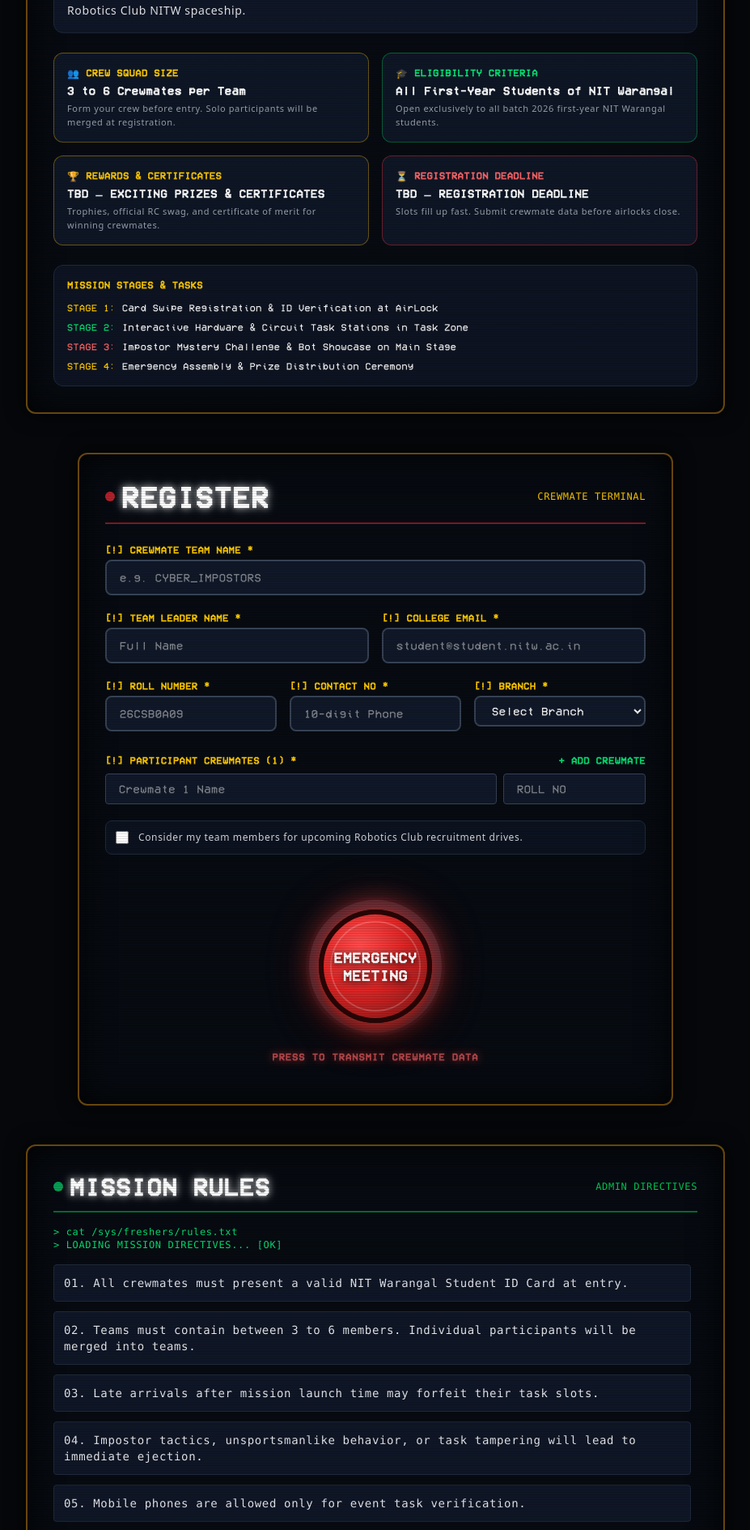
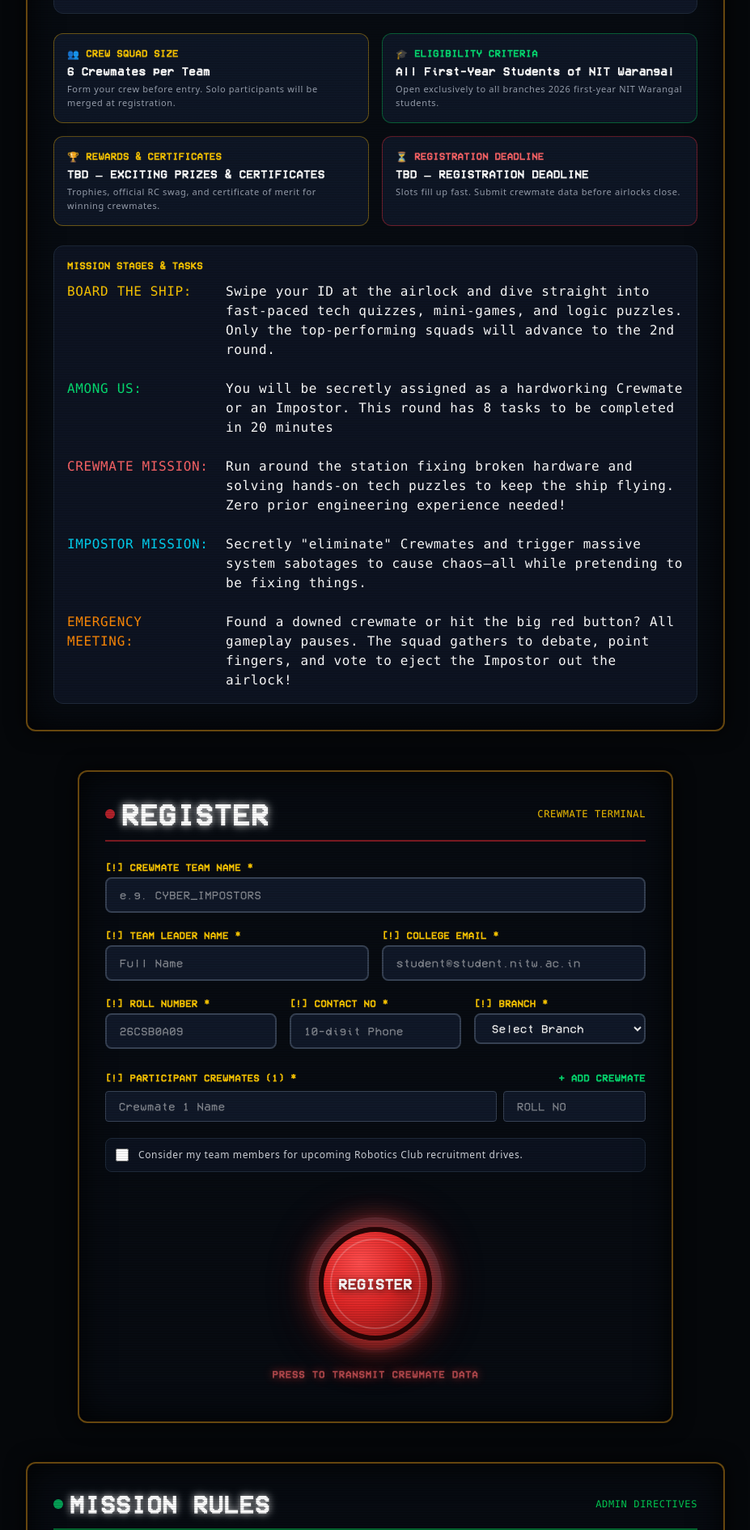
Before and after one commit to rishabhraturi05/rc_web, a Next.js app: page /freshers in a window 1280 px wide. Shown: the part 880-2769 px from the top of the page at 81% size, without its empty margins (176-1103 px from the left). Built offline with nearby package versions, Linux system fonts and the light colour scheme.

Commit message:
modified freshers event details

```diff
--- a/src/app/freshers/components/ContactCrew.jsx
+++ b/src/app/freshers/components/ContactCrew.jsx
@@ -49,12 +49,6 @@ export default function ContactCrew() {
                   📞 {org.phone}
                 </a>
 
-                <a
-                  href={`mailto:${org.email}`}
-                  className="block px-3 py-1.5 rounded bg-gray-950 hover:bg-gray-800 text-yellow-400 hover:text-yellow-300 transition-colors font-mono truncate"
-                >
-                  ✉️ {org.email}
-                </a>
               </div>
             </div>
           ))}
--- a/src/app/freshers/components/EmergencyButton.jsx
+++ b/src/app/freshers/components/EmergencyButton.jsx
@@ -2,7 +2,7 @@
 
 import React from "react";
 
-export default function EmergencyButton({ onClick, disabled = false, label = "EMERGENCY\nMEETING" }) {
+export default function EmergencyButton({ onClick, disabled = false }) {
   return (
     <div className="relative flex flex-col items-center justify-center p-4 font-vcr">
       <div className="emergency-button-container">
@@ -10,10 +10,9 @@ export default function EmergencyButton({ onClick, disabled = false, label = "EM
           type="button"
           disabled={disabled}
           onClick={onClick}
-          className={`emergency-btn-3d-active emergency-pulse-glow group ${
-            disabled ? "opacity-50 cursor-not-allowed" : "cursor-pointer"
-          }`}
-          aria-label="Trigger Emergency Meeting Registration"
+          className={`emergency-btn-3d-active emergency-pulse-glow group ${disabled ? "opacity-50 cursor-not-allowed" : "cursor-pointer"
+            }`}
+          aria-label="Register Button"
         >
           {/* Glass Dome Highlight */}
           <div className="absolute inset-2 rounded-full border-2 border-white/20 pointer-events-none" />
@@ -21,12 +20,7 @@ export default function EmergencyButton({ onClick, disabled = false, label = "EM
           {/* Button Label */}
           <div className="relative z-10 text-center px-2">
             <span className="block text-white text-base sm:text-lg font-black tracking-wider leading-tight drop-shadow-[0_2px_4px_rgba(0,0,0,0.8)]">
-              {label.split("\n").map((line, index) => (
-                <React.Fragment key={index}>
-                  {line}
-                  {index === 0 && <br />}
-                </React.Fragment>
-              ))}
+              REGISTER
             </span>
           </div>
         </button>
--- a/src/app/freshers/components/EventDetails.jsx
+++ b/src/app/freshers/components/EventDetails.jsx
@@ -42,7 +42,7 @@ export default function EventDetails({ eventConfig }) {
             </div>
             <div className="text-sm font-bold text-white">{eventConfig.eligibility}</div>
             <p className="text-[11px] text-gray-400 mt-1 font-sans">
-              Open exclusively to all batch 2026 first-year NIT Warangal students.
+              Open exclusively to all branches 2026 first-year NIT Warangal students.
             </p>
           </div>
 
@@ -72,24 +72,18 @@ export default function EventDetails({ eventConfig }) {
           <div className="text-xs text-yellow-400 font-bold tracking-wider mb-3">
             MISSION STAGES & TASKS
           </div>
-          <ul className="space-y-2 text-xs text-gray-200 font-vcr">
-            <li className="flex items-start gap-2">
-              <span className="text-yellow-400">STAGE 1:</span>
-              <span>Card Swipe Registration & ID Verification at AirLock</span>
-            </li>
-            <li className="flex items-start gap-2">
-              <span className="text-green-400">STAGE 2:</span>
-              <span>Interactive Hardware & Circuit Task Stations in Task Zone</span>
-            </li>
-            <li className="flex items-start gap-2">
-              <span className="text-red-400">STAGE 3:</span>
-              <span>Impostor Mystery Challenge & Bot Showcase on Main Stage</span>
-            </li>
-            <li className="flex items-start gap-2">
-              <span className="text-yellow-400">STAGE 4:</span>
-              <span>Emergency Assembly & Prize Distribution Ceremony</span>
-            </li>
-          </ul>
+          <div className="grid grid-cols-[180px_1fr] gap-y-6 gap-x-4 text-white font-mono">
+            <div className="text-yellow-400">BOARD THE SHIP:</div>
+            <div>Swipe your ID at the airlock and dive straight into fast-paced tech quizzes, mini-games, and logic puzzles. Only the top-performing squads will advance to the 2nd round.</div>
+            <div className="text-green-400">AMONG US:</div>
+            <div>You will be secretly assigned as a hardworking Crewmate or an Impostor. This round has 8 tasks to be completed in 20 minutes</div>
+            <div className="text-red-400">CREWMATE MISSION:</div>
+            <div>Run around the station fixing broken hardware and solving hands-on tech puzzles to keep the ship flying. Zero prior engineering experience needed!</div>
+            <div className="text-cyan-400">IMPOSTOR MISSION:</div>
+            <div>Secretly "eliminate" Crewmates and trigger massive system sabotages to cause chaos—all while pretending to be fixing things.</div>
+            <div className="text-orange-400">EMERGENCY MEETING:</div>
+            <div>Found a downed crewmate or hit the big red button? All gameplay pauses. The squad gathers to debate, point fingers, and vote to eject the Impostor out the airlock!</div>
+          </div>
         </div>
       </div>
     </section>
--- a/src/app/freshers/data/freshersConfig.js
+++ b/src/app/freshers/data/freshersConfig.js
@@ -8,11 +8,11 @@ export const freshersEvent = {
   tagline: "EMERGENCY MEETING: JOIN THE CREW OR BE LEFT IN THE VENT",
   eventDate: "TBD — EVENT DATE",
   eventTime: "TBD — EVENT TIME",
-  venue: "TBD — VENUE (Seminar Hall / SAC)",
+  venue: "TBD — VENUE",
   registrationDeadline: "TBD — REGISTRATION DEADLINE",
   registrationOpen: true,
   prizes: "TBD — EXCITING PRIZES & CERTIFICATES",
-  teamSize: "3 to 6 Crewmates per Team",
+  teamSize: "6 Crewmates per Team",
   eligibility: "All First-Year Students of NIT Warangal",
 
   // Media
@@ -25,12 +25,11 @@ export const freshersEvent = {
 
   // Rules list for Rules Terminal
   rules: [
-    "01. All crewmates must present a valid NIT Warangal Student ID Card at entry.",
-    "02. Teams must contain between 3 to 6 members. Individual participants will be merged into teams.",
-    "03. Late arrivals after mission launch time may forfeit their task slots.",
-    "04. Impostor tactics, unsportsmanlike behavior, or task tampering will lead to immediate ejection.",
-    "05. Mobile phones are allowed only for event task verification.",
-    "06. The decisions of the RC Flight Command (Organizers) are final and binding.",
+    "01. Teams must contain 6 members. Individual participants will be merged into teams.",
+    "02. Time Commitment: Expect Round 1 to take 1.5 hours. Squads that qualify for Round 2 will need at least another 30 minutes.",
+    "03. Arriving late, violating game rules, unsportsmanlike behavior, or task tampering will lead to immediate ejection.",
+    "04. Phones are strictly for scanning tasks and event verification.",
+    "05. All decisions made by the organising team are final.",
   ],
 
   // Task list for Task Navigation
--- a/src/app/freshers/data/organizers.js
+++ b/src/app/freshers/data/organizers.js
@@ -2,47 +2,18 @@
 export const organizers = [
   {
     id: "org-1",
-    name: "TBD — CHIEF FLIGHT COMMANDER",
-    role: "President / Event Lead",
+    name: "Anupama",
+    role: "POC",
     color: "#e74c3c", // Red crewmate
-    phone: "+91 9701877170",
-    email: "roboticsclub@nitw.ac.in",
+    phone: "+91 9550324143",
     sprite: "/freshers/among-us/crewmates/red.svg",
   },
   {
     id: "org-2",
-    name: "TBD — NAVIGATION OFFICER",
-    role: "Vice President / Operations",
+    name: "Vedant",
+    role: "POC",
     color: "#3498db", // Blue crewmate
-    phone: "+91 9000000000",
-    email: "roboticsclub@nitw.ac.in",
+    phone: "+91 7709183004",
     sprite: "/freshers/among-us/crewmates/blue.svg",
   },
-  {
-    id: "org-3",
-    name: "TBD — SHIELD ENGINEER",
-    role: "Technical Lead",
-    color: "#00ffff", // Cyan crewmate
-    phone: "+91 9000000001",
-    email: "roboticsclub@nitw.ac.in",
-    sprite: "/freshers/among-us/crewmates/cyan.svg",
-  },
-  {
-    id: "org-4",
-    name: "TBD — COMMUNICATIONS SPECIALIST",
-    role: "PR & Event Manager",
-    color: "#f1c40f", // Yellow crewmate
-    phone: "+91 9000000002",
-    email: "roboticsclub@nitw.ac.in",
-    sprite: "/freshers/among-us/crewmates/yellow.svg",
-  },
-  {
-    id: "org-5",
-    name: "TBD — SECURITY INSPECTOR",
-    role: "Logistics Lead",
-    color: "#2ecc71", // Green crewmate
-    phone: "+91 9000000003",
-    email: "roboticsclub@nitw.ac.in",
-    sprite: "/freshers/among-us/crewmates/green.svg",
-  },
 ];
```
